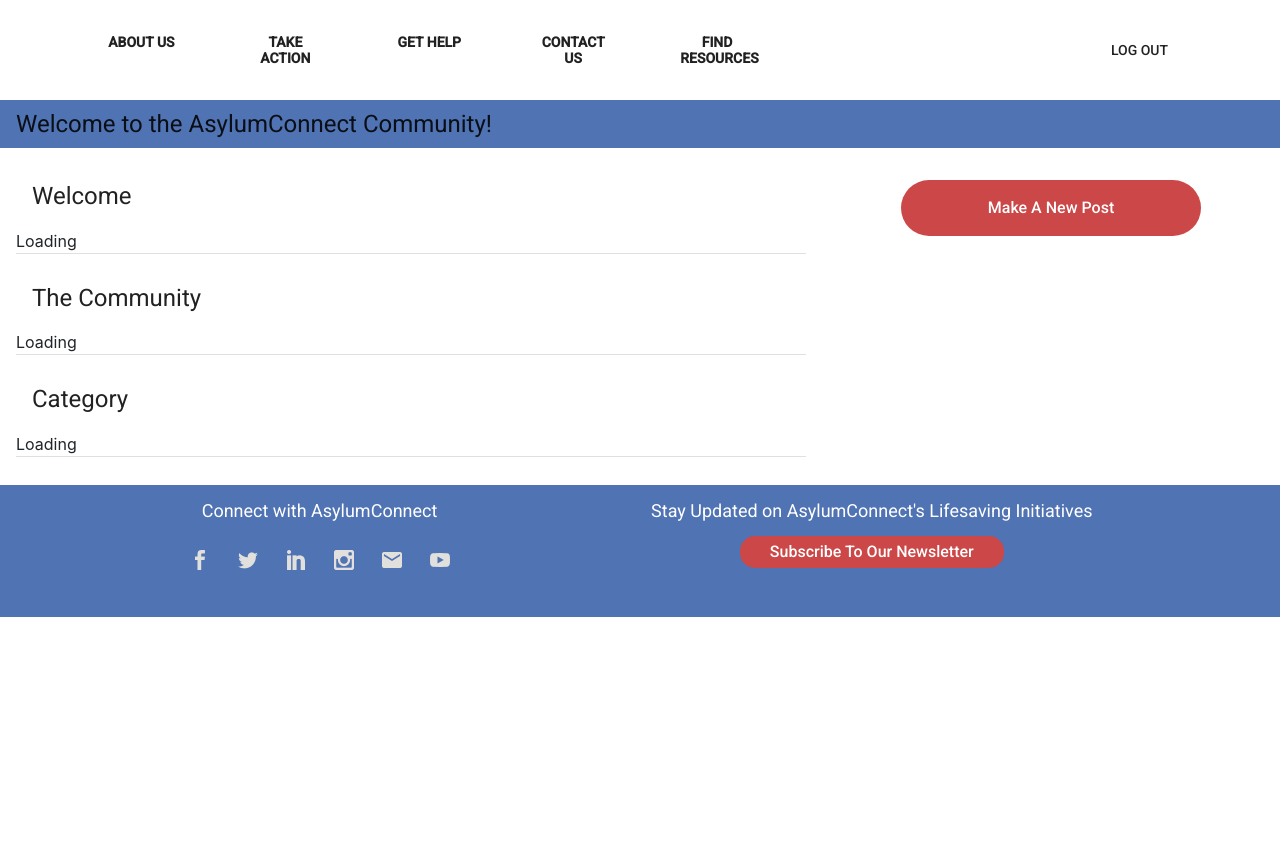
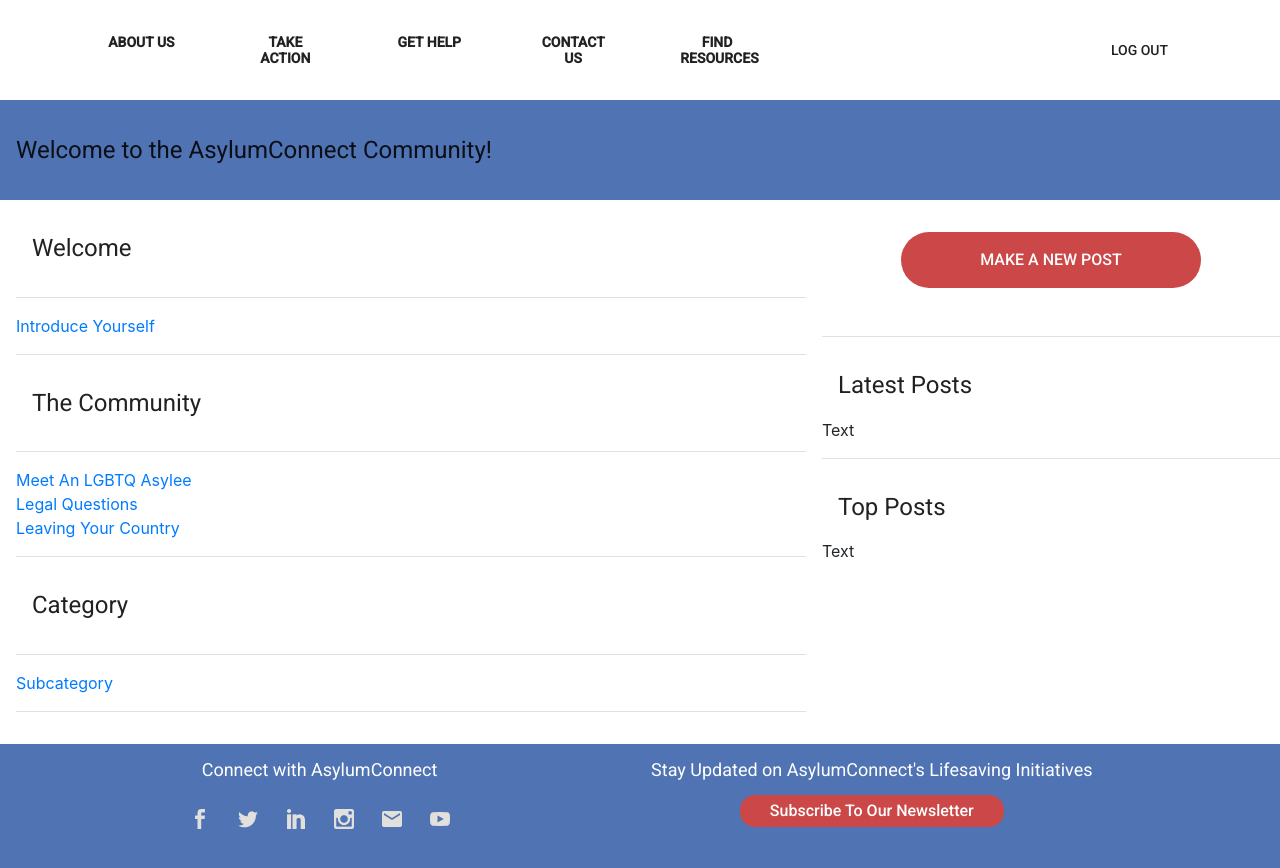
Before and after one commit to weareinreach/asylumconnect-communities, a React (Create React App) app in the folder client/: page /Main in a window 1280 px wide. Shown: the top 868 px of the page. Before the commit the page ends 800 px from the top, so only its background shows below. Built offline with nearby package versions, Linux system fonts and the light colour scheme; no server answers.

Commit message:
main page work

```diff
--- a/client/src/screens/MainPage.js
+++ b/client/src/screens/MainPage.js
@@ -41,10 +41,19 @@
 const WelcomeHeader = withStyles({
   root: {
     background: '#5073b3',
-    color: 'white',
-    height: 48,
+    textColor: 'white',
+    height: 100,
+    textAlign: 'left'
+  },
+  "root .MuiTypography-headline-45": {
+    color: 'white'
   },
 })(CardHeader);
+
+// const WelcomeHeader = styled.div`
+//   align: center;
+//   height: 100;
+// `;
 
 const MainPageRow = styled.div`
   display: flex;
@@ -63,7 +72,9 @@
 
 const SubCategoryDivider = withStyles({
   root: {
-    marginBottom: "12px"
+    marginTop: "16px",
+    marginBottom: "16px"
+    //marginRight "1px"
   }
 })(Divider);
 
@@ -76,6 +87,7 @@
   flex-direction: column;
   flex-grow: 1;
 `;
+
 
 const NewPostButton = withStyles({
   root: {
@@ -209,7 +221,7 @@
           return (<div>{subCategoryLayouts}</div>);
         }
       }
-      return (<div>Loading</div>);
+      return (<div>Text</div>);
     }
 
     return(
@@ -223,17 +235,28 @@
             <MainPageRow>
               <CategoryLayout>
                 <CardHeader title="Welcome"/>
-                <SubCategories categoryTitle="Welcome" categories={this.state.categories}/>
+                <SubCategoryDivider/>
+                <a href="/Introduce Yourself">Introduce Yourself<br/></a>
                 <SubCategoryDivider/>
                 <CardHeader title="The Community"/>
-                <SubCategories categoryTitle="The Community" categories={this.state.categories}/>
+                <SubCategoryDivider/>
+                <a href="/Meet An LGBTQ Asylee">Meet An LGBTQ Asylee<br/></a>
+                <a href="/Legal Questions">Legal Questions<br/></a>
+                <a href="/Leaving Your Country">Leaving Your Country<br/></a>
                 <SubCategoryDivider/>
                 <CardHeader title="Category"/>
-                <SubCategories categoryTitle="Category" categories={this.state.categories}/>
+                <SubCategoryDivider/>
+                <a href="/Subcategory">Subcategory<br/></a>
                 <SubCategoryDivider/>
               </CategoryLayout>
               <SideBarColumn>
-              <NewPostButton onClick={this.handleNewPostClicked}>Make a new post</NewPostButton>
+              <NewPostButton onClick={this.handleNewPostClicked}>MAKE A NEW POST</NewPostButton>
+              <SubCategoryDivider />
+              <CardHeader title="Latest Posts" />
+              <SubCategories categoryTitle="Latest Posts" categories={this.state.categories}/>
+              <SubCategoryDivider />
+              <CardHeader title="Top Posts" />
+              <SubCategories categoryTitle="Top Posts" categories={this.state.categories}/>
               </SideBarColumn>
             </MainPageRow>
           </MainFlexCenterPage>
```
